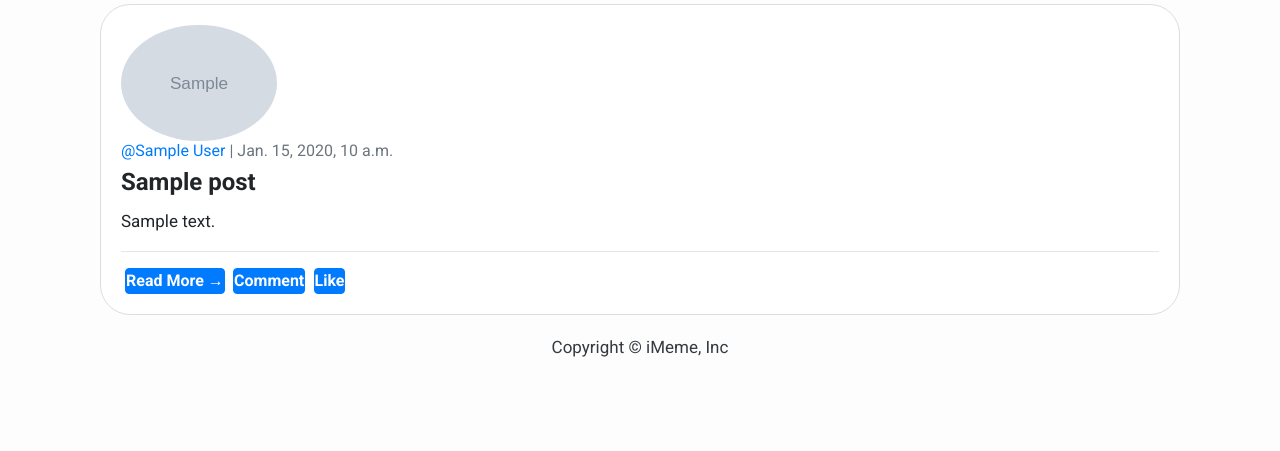
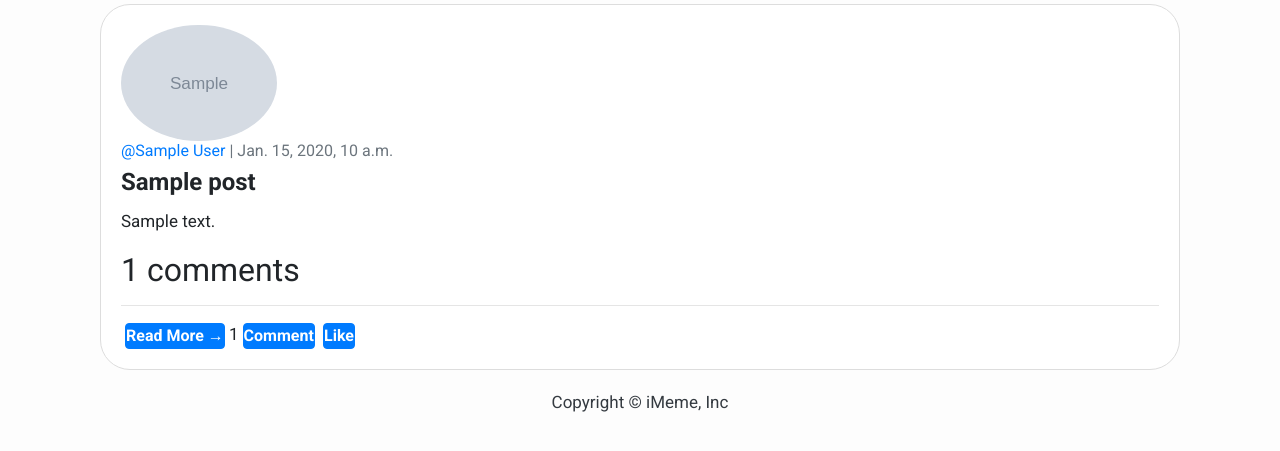
Before and after one commit to CleoMugs/iMeme, a Django app: template templates/index.html in a window 1280 px wide. Shown: the part 134-585 px from the top of the page. Run offline with Django 3.2, Linux system fonts and the light colour scheme; the template is opened without the code that fills it: most values are stand-ins (such as "Sample title", 1, 10 or a date in 2020); grey boxes marked "Sample" are stand-in pictures; some libraries are stand-ins or nearby versions.

Commit message:
added comment-count

```diff
--- a/templates/index.html
+++ b/templates/index.html
@@ -46,7 +46,7 @@
         <!-- Blog Entries Column -->
         <div class="col">
             <div class="form-group mt-4">
-                <a href="{% url 'post_create' %}" class="btn btn-info btn-lg btn-block p-1" type="submit"><strong>Create Post</strong></a>
+                <a href="{% url 'post_create' %}" class="btn btn-info btn-lg btn-block p-1 " type="submit"><strong>Create Post</strong></a>
             </div>
             {% for post in posts %}
             <div class="card mb-1">
@@ -60,15 +60,19 @@
                     <h4 class="card-title"><strong>{{ post.title }}</strong> </h4>
 
 
+
                     <p class="card-text">{{ post.content|slice:":100"|safe }}</p>
 
                     <!--a href="{% url 'post_detail' post.slug  %}" class="btn btn-primary">Read More &rarr;</a-->
+
+
+                     <h2>{{ comments.count }} comments</h2>
 
                     <hr style="width:100%;text-align:left;margin-left:0;">
                     <a href="{{  post.get_absolute_url }}" {{ post.title }} class="btn btn-primary mt-0 ml-1 p-0"><strong>Read More &rarr;</strong></a>
 
 
-                    <a href="{{  post.get_absolute_url }}" {{ post.title }} class="btn btn-primary ml-1 p-0"><strong>Comment</strong></a>
+                    {{post.comments.count}}<a href="{{  post.get_absolute_url }}" {{ post.title }} class="btn btn-primary ml-1 p-0"><strong>Comment</strong></a>
 
                     <a href="#" class="btn btn-primary ml-1 p-0"><strong>Like</strong></a>
 
```
